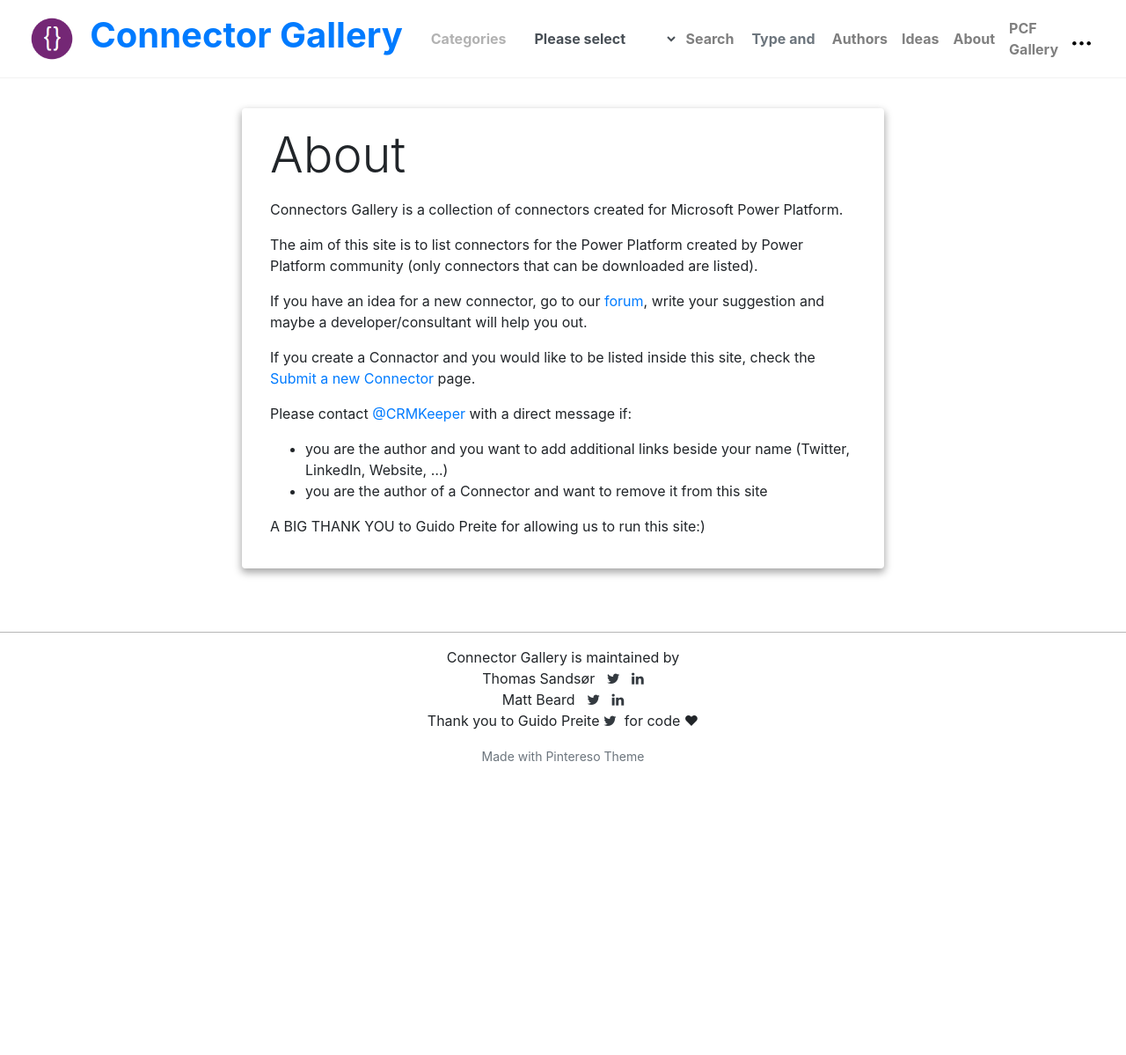
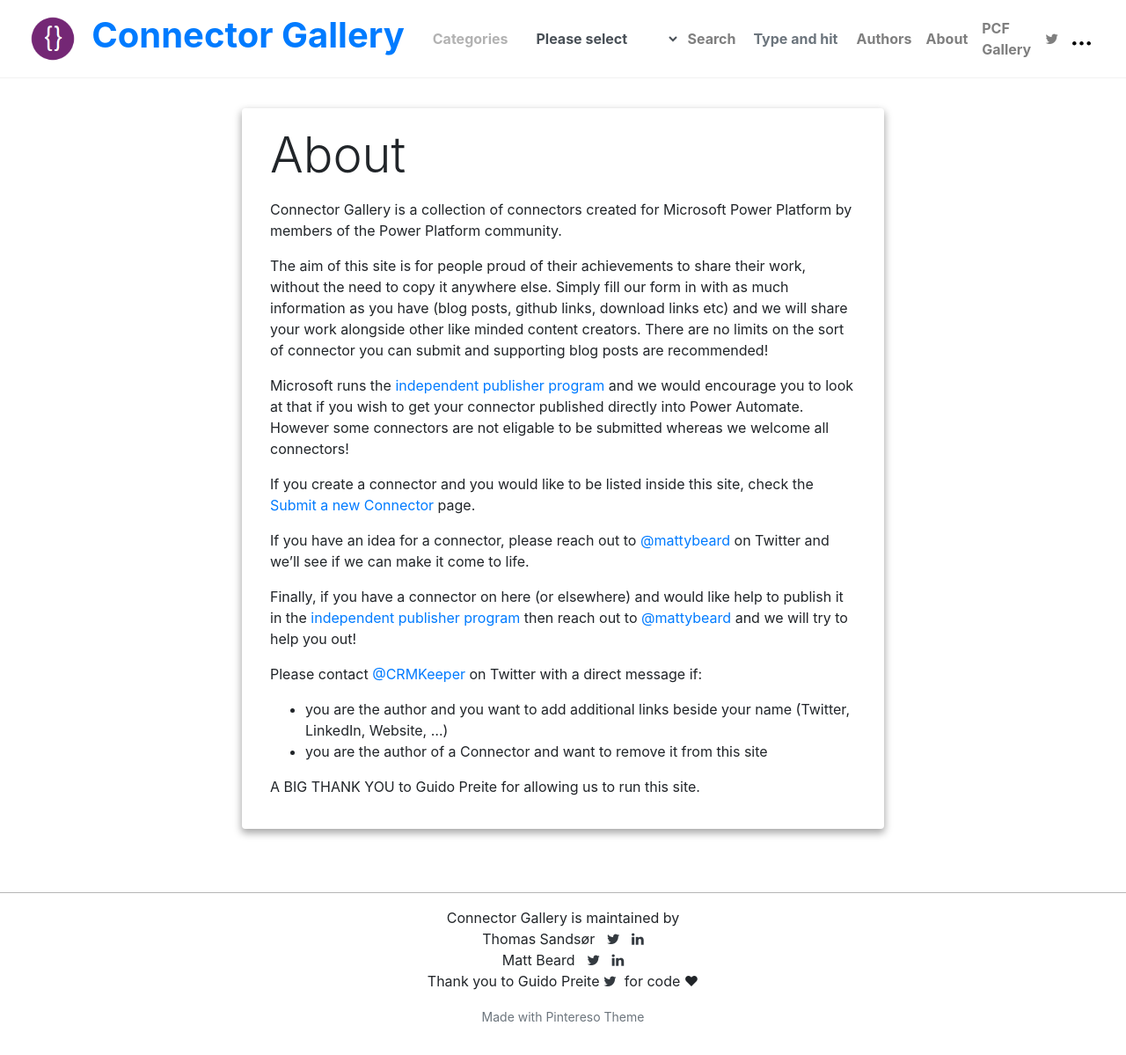
Before and after one commit to thomassandsor/connector.gallery, a Jekyll site: the page built from _pages/about.md, in a window 1280 px wide and 1199 px high. Shown: the whole window at 88% size. Built offline with Jekyll 4.4.1, drawn with Linux system fonts in a browser that asks for light colours; nearby versions of some CDN libraries; library files that are not in the unit come from our copies; comment, search, counter and statistics services are not loaded.

Commit message:
Reworded about and updated header

```diff
--- a/_includes/menu-header.html
+++ b/_includes/menu-header.html
@@ -1,9 +1,6 @@
 <!--  Replace top menu links here -->
 <li class="nav-item">
     <a class="nav-link" href="{{site.baseurl}}/authors">Authors</a>
-</li>
-<li class="nav-item">
-    <a class="nav-link" target="_blank" href="https://powerplatform.sleekplan.app">Ideas</a>
 </li>
 <li class="nav-item">
     <a class="nav-link" href="{{site.baseurl}}/about">About</a>
@@ -11,18 +8,10 @@
 <li class="nav-item">
     <a class="nav-link" href="https://www.pcf.gallery"> PCF Gallery</a>
 </li>
+<li class="nav-item">
+    <a class="nav-link" target="_blank" href="https://www.twitter.com/ConGallery"><i class="fa fa-twitter"></i></a>
+</li>
 
-<!--
-<li class="nav-item">
-    <a class="nav-link" target="_blank" href="https://www.twitter.com/crmkeeper"><i class="fa fa-twitter"></i></a>
-</li>
-<li class="nav-item">
-    <a class="nav-link" target="_blank" href="https://www.linkedin.com/company/sandsor/"><i class="fa fa-linkedin"></i></a>
-</li>
-<li class="nav-item">
-    <a class="nav-link" target="_blank" href="https://www.facebook.com/PCFGallery"><i class="fa fa-facebook"></i></a>
-</li>
--->
 
 <li class="nav-item dropdown">
 	<a class="nav-link" href="#" id="dropdown01" data-toggle="dropdown" aria-haspopup="true" aria-expanded="false">
@@ -30,10 +19,10 @@
 	</a>
 	<div class="dropdown-menu dropdown-menu-right shadow-lg" aria-labelledby="dropdown01">
 		<span class="dropdown-item">
-			<a class="nav-link" href="{{site.baseurl}}/submit">Submit a new CONNECTOR</a>
+			<a class="nav-link" href="{{site.baseurl}}/submit">Submit a new Connector</a>
 		</span>
 		<span class="dropdown-item">
-			<a class="nav-link" href="{{site.baseurl}}/installation">Installing a connector</a>
+			<a class="nav-link" href="{{site.baseurl}}/installation">Installing a Connector</a>
 		</span>
 	</div>
 </li>
--- a/_pages/about.md
+++ b/_pages/about.md
@@ -2,17 +2,21 @@
 title: "About"
 permalink: "/about"
 ---
-Connectors Gallery is a collection of connectors created for Microsoft Power Platform.
+Connector Gallery is a collection of connectors created for Microsoft Power Platform by members of the Power Platform community.
 
-The aim of this site is to list connectors for the Power Platform created by Power Platform community (only connectors that can be downloaded are listed).
+The aim of this site is for people proud of their achievements to share their work, without the need to copy it anywhere else. Simply fill our form in with as much information as you have (blog posts, github links, download links etc) and we will share your work alongside other like minded content creators. There are no limits on the sort of connector you can submit and supporting blog posts are recommended!
 
-If you have an idea for a new connector, go to our <a target="_blank" href="https://powerplatform.sleekplan.app/">forum</a>, write your suggestion and maybe a developer/consultant will help you out.
+Microsoft runs the <a target="_blank" href = "https://flow.microsoft.com/en-us/blog/new-connectors-through-the-independent-publisher-connector-program/"> independent publisher program</a> and we would encourage you to look at that if you wish to get your connector published directly into Power Automate. However some connectors are not eligable to be submitted whereas we welcome all connectors!
 
-If you create a Connactor and you would like to be listed inside this site, check the <a target="_blank" href="/submit">Submit a new Connector</a> page.
+If you create a connector and you would like to be listed inside this site, check the <a target="_blank" href="/submit">Submit a new Connector</a> page.
 
-Please contact <a target="_blank" href="https://www.twitter.com/crmkeeper">@CRMKeeper</a> with a direct message if:
+If you have an idea for a connector, please reach out to <a target="_blank" href="https://www.twitter.com/mattybeard">@mattybeard</a> on Twitter and we'll see if we can make it come to life.
+
+Finally, if you have a connector on here (or elsewhere) and would like help to publish it in the <a target="_blank" href = "https://flow.microsoft.com/en-us/blog/new-connectors-through-the-independent-publisher-connector-program/"> independent publisher program</a> then reach out to <a target="_blank" href="https://www.twitter.com/mattybeard">@mattybeard</a> and we will try to help you out!
+
+Please contact <a target="_blank" href="https://www.twitter.com/crmkeeper">@CRMKeeper</a> on Twitter with a direct message if:
 
 - you are the author and you want to add additional links beside your name (Twitter, LinkedIn, Website, ...)
 - you are the author of a Connector and want to remove it from this site
 
-A BIG THANK YOU to Guido Preite for allowing us to run this site:)
+A BIG THANK YOU to Guido Preite for allowing us to run this site.
```
